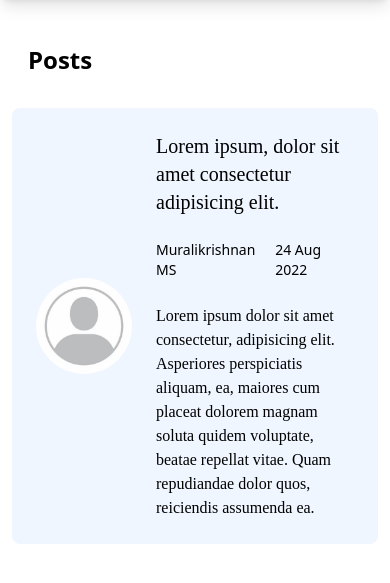
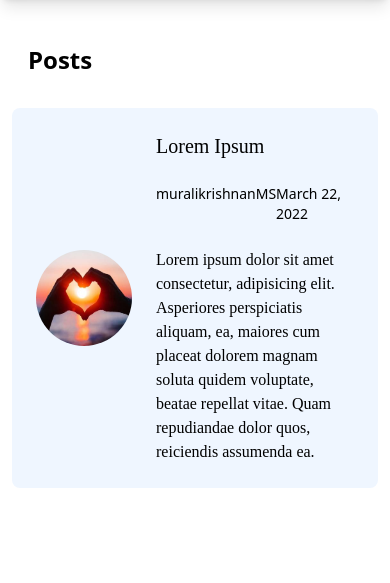
Before and after one commit to msmurali/django_blog_app, a Django app: page /blog/ in a window 390 px wide. Shown: the part 56-639 px from the top of the page. Run offline with Django 4.2, Linux system fonts and the light colour scheme; data comes from the database, SQL or seed files in the repository; both versions use the stored data as it was after the commit; parts of the project's set-up code (start-up, migrations or seed data) failed here and were passed over; some libraries are stand-ins or nearby versions.

Commit message:
modified post_detail template

```diff
--- a/blog_project/blog_app/templates/blog_app/home.html
+++ b/blog_project/blog_app/templates/blog_app/home.html
@@ -1,22 +1,38 @@
 {% extends "blog_app/base.html" %} {% block title %} Blog {% endblock title %}
 {% block body %}
-<h1 class="font-bold text-2xl px-4 py-8 m-auto container w-full md:w-3/4">Posts</h1>
+<h1 class="font-bold text-2xl px-4 py-8 m-auto container w-full md:w-3/4">
+  Posts
+</h1>
 {% for post in posts %}
-<article class="container m-auto flex items-center w-full md:w-3/4 bg-blue-50 p-6 rounded-lg">
-  <img src="../../../media/default.jpg" alt="avatar" class="rounded-full w-24 h-24 md:w-36 md:h-36">
+<article
+  class="
+    container
+    m-auto
+    flex
+    items-center
+    w-full
+    md:w-3/4
+    bg-blue-50
+    p-6
+    rounded-lg
+  "
+>
+  <img
+    src="{{ post.author.profile.image.url }}"
+    alt="avatar"
+    class="rounded-full w-24 h-24 md:w-36 md:h-36"
+  />
   <div class="w-full ml-6">
-    <h1 class="font-medium font-poppins text-xl md:text-2xl">Lorem ipsum, dolor sit amet consectetur adipisicing elit.
+    <h1 class="font-medium font-poppins text-xl md:text-2xl">
+      <a href={% url  'post-detail' post.id %}>{{ post.title }}</a>
     </h1>
     <div class="w-full flex justify-between py-6">
-      <p class="font-body font-medium text-sm">Muralikrishnan MS</p>
-      <p class="font-body font-medium text-sm">24 Aug 2022</p>
+      <p class="font-body font-medium text-sm">{{ post.author }}</p>
+      <p class="font-body font-medium text-sm">
+        {{ post.date_posted|date:"F d, Y" }}
+      </p>
     </div>
-    <p class="w-full font-poppins">
-      Lorem ipsum dolor sit amet consectetur, adipisicing elit. Asperiores perspiciatis aliquam, ea, maiores cum placeat
-      dolorem magnam soluta quidem voluptate, beatae repellat vitae. Quam repudiandae dolor quos, reiciendis assumenda
-      ea.
-    </p>
+    <p class="w-full font-poppins">{{ post.content }}</p>
   </div>
 </article>
-{% endfor %}
-{% endblock %}
+{% endfor %} {% endblock %}
--- a/blog_project/blog_app/templates/blog_app/post_detail.html
+++ b/blog_project/blog_app/templates/blog_app/post_detail.html
@@ -2,12 +2,12 @@
 <article
   class="
     container
-    m-auto
+    mx-auto
+    my-6
     flex
     items-center
     w-full
     md:w-3/4
-    bg-blue-50
     p-6
     rounded-lg
   "
```
Also changed, not shown: blog_project/users/templates/users/profile.html (+3 -10 lines), blog_project/db.sqlite3.
